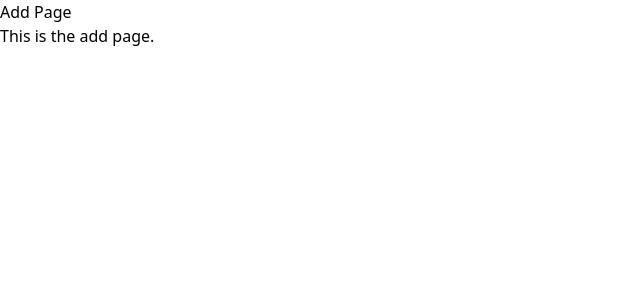
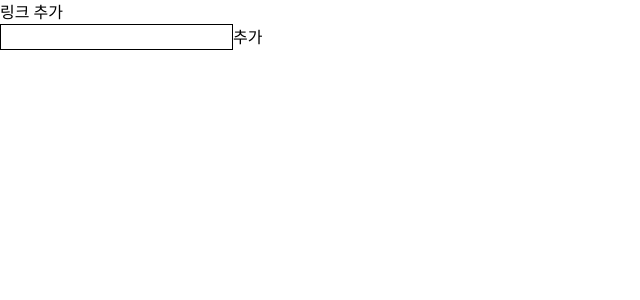
Before and after one commit to sykim0181/LinkPocket, a Next.js app: page /add in a window 1280 px wide. Shown: the top 300 px of the page, without its empty margins (0-640 px from the left). Built offline with nearby package versions, Linux system fonts and the light colour scheme.

Commit message:
feat: 링크 추가 폼 컴포넌트 틀 구현

```diff
--- a/src/app/@modal/(.)add/page.tsx
+++ b/src/app/@modal/(.)add/page.tsx
@@ -1,11 +1,11 @@
+import AddLinkForm from "@/components/AddLinkForm";
 import Modal from "@/components/Modal";
 
 const page = () => {
 
   return (
-    <Modal>
-      <h1>Add Page</h1>
-      <p>This is the add page.</p>
+    <Modal title="링크 추가">
+      <AddLinkForm />
     </Modal>
   );
 };
--- a/src/app/add/page.tsx
+++ b/src/app/add/page.tsx
@@ -1,8 +1,10 @@
+import AddLinkForm from "@/components/AddLinkForm";
+
 const Page = () => {
   return (
     <div>
-      <h1>Add Page</h1>
-      <p>This is the add page.</p>
+      <h1>링크 추가</h1>
+      <AddLinkForm />
     </div>
   );
 };
--- /dev/null
+++ b/src/components/AddLinkForm.tsx
@@ -0,0 +1,28 @@
+"use client";
+
+import { FormEvent, useState } from "react";
+
+const AddLinkForm = () => {
+  const [url, setUrl] = useState<string>("");
+
+  const onSubmit = (e: FormEvent) => {
+    e.preventDefault()
+
+    if (!url) return;
+
+    // url에서 데이터 가져오기
+  };
+
+  return (
+    <form onSubmit={onSubmit}>
+      <input
+        className="border-1"
+        value={url}
+        onChange={(e) => setUrl(e.target.value)}
+      />
+      <button>추가</button>
+    </form>
+  );
+};
+
+export default AddLinkForm;
--- a/src/components/Modal.tsx
+++ b/src/components/Modal.tsx
@@ -4,23 +4,26 @@ import { useRouter } from "next/navigation";
 import { createPortal } from "react-dom";
 
 interface ModalProps {
+  title: string;
   children: React.ReactNode;
 }
 
-const Modal = ({ children }: ModalProps) => {
+const Modal = ({ title, children }: ModalProps) => {
   const router = useRouter();
 
   return createPortal(
     <div className="fixed inset-0 flex items-center justify-center bg-opacity-50">
       <div className="bg-white p-6 rounded shadow-lg">
-        <h1 className="text-xl font-bold">Modal Title</h1>
+        <div className="flex items-center justify-between">
+          <h1 className="text-xl font-bold">{title}</h1>
+          <button
+            className="p-2 bg-black text-white rounded"
+            onClick={() => router.back()}
+          >
+            X
+          </button>
+        </div>
         <div>{children}</div>
-        <button
-          className="mt-4 px-4 py-2 bg-blue-500 text-white rounded"
-          onClick={() => router.back()}
-        >
-          Close Modal
-        </button>
       </div>
     </div>,
     document.getElementById("modal-root")!
```
